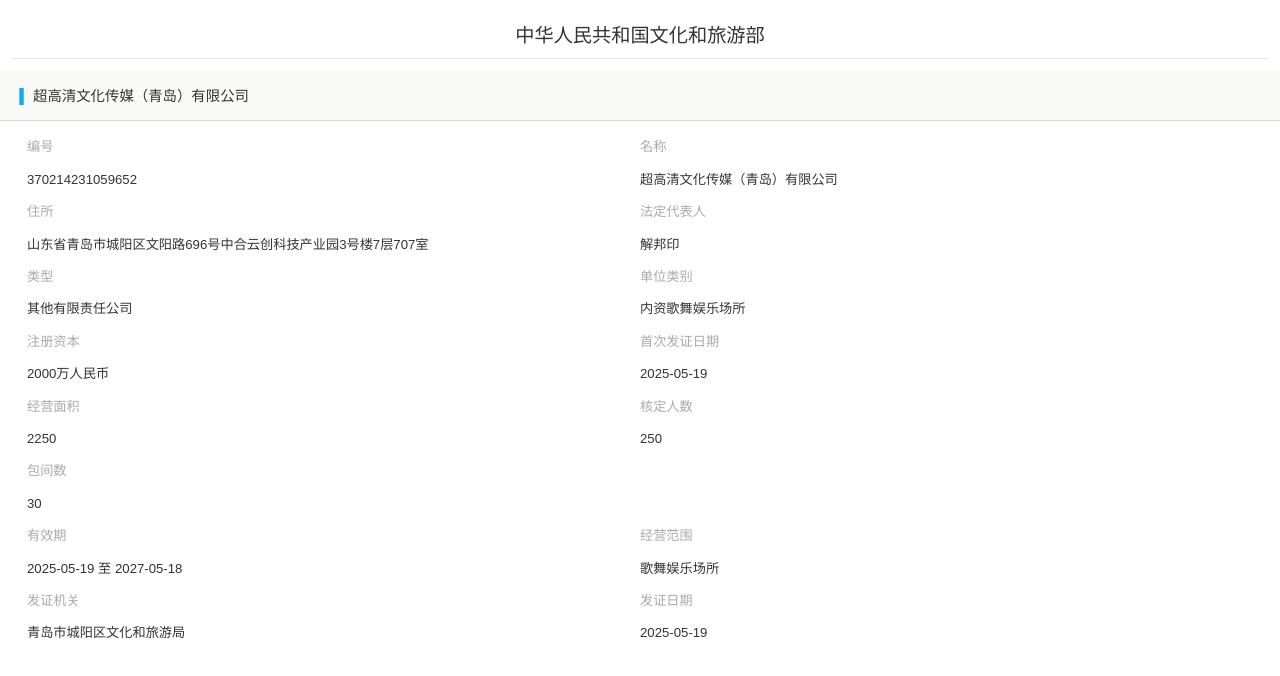
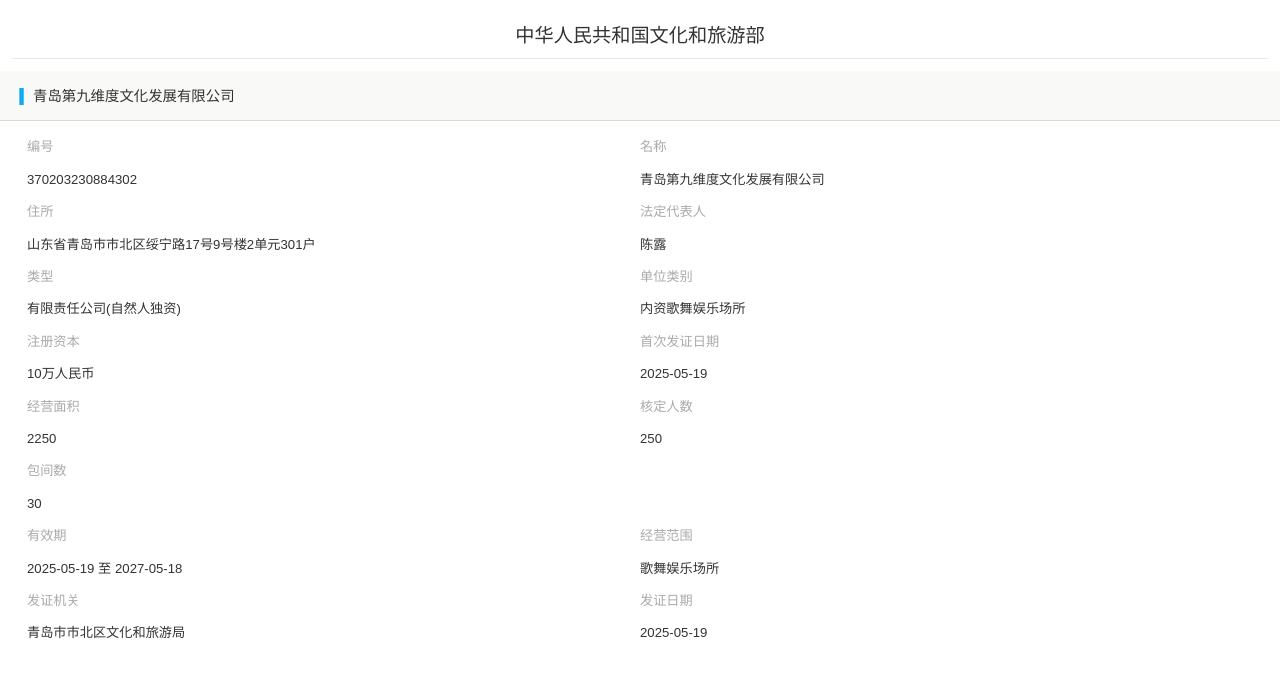
Before and after one commit to jbhdxkz-166/MAC30Y26-6, a plain HTML site: page index.html in a window 1280 px wide. Drawn offline with Linux system fonts and the light colour scheme.

Commit message:
Update index.html

```diff
--- a/index.html
+++ b/index.html
@@ -420,33 +420,33 @@
     </div>
 
     <div class="first">
-        <span class="xd">|</span><span>超高清文化传媒（青岛）有限公司</span>
+        <span class="xd">|</span><span>青岛第九维度文化发展有限公司</span>
     </div>
     <div class="ycxx">
         <div class="ycxx-content">
             <div class="ycxx-left">
                 <span>编号</span>
-                <span>370214231059652</span>
+                <span>370203230884302</span>
             </div>
             <div class="ycxx-left">
                 <span>名称</span>
-                <span>超高清文化传媒（青岛）有限公司</span>
+                <span>青岛第九维度文化发展有限公司</span>
             </div>
         </div>
         <div class="ycxx-content">
             <div class="ycxx-left">
                 <span>住所</span>
-                <span>山东省青岛市城阳区文阳路696号中合云创科技产业园3号楼7层707室</span>
+                <span>山东省青岛市市北区绥宁路17号9号楼2单元301户</span>
             </div>
             <div class="ycxx-left">
                 <span>法定代表人</span>
-                <span>解邦印</span>
+                <span>陈露</span>
             </div>
         </div>
         <div class="ycxx-content">
             <div class="ycxx-left">
                 <span>类型</span>
-                <span>其他有限责任公司</span>
+                <span>有限责任公司(自然人独资)</span>
             </div>
             <div class="ycxx-left">
                 <span>单位类别</span>
@@ -456,7 +456,7 @@
         <div class="ycxx-content">
             <div class="ycxx-left">
                 <span>注册资本</span>
-                <span>2000万人民币</span>
+                <span>10万人民币</span>
             </div>
             <div class="ycxx-left">
                 <span>首次发证日期</span>
@@ -492,7 +492,7 @@
         <div class="ycxx-content">
             <div class="ycxx-left">
                 <span>发证机关</span>
-                <span>青岛市城阳区文化和旅游局</span>
+                <span>青岛市市北区文化和旅游局</span>
             </div>
             <div class="ycxx-left">
                 <span>发证日期</span>
```
